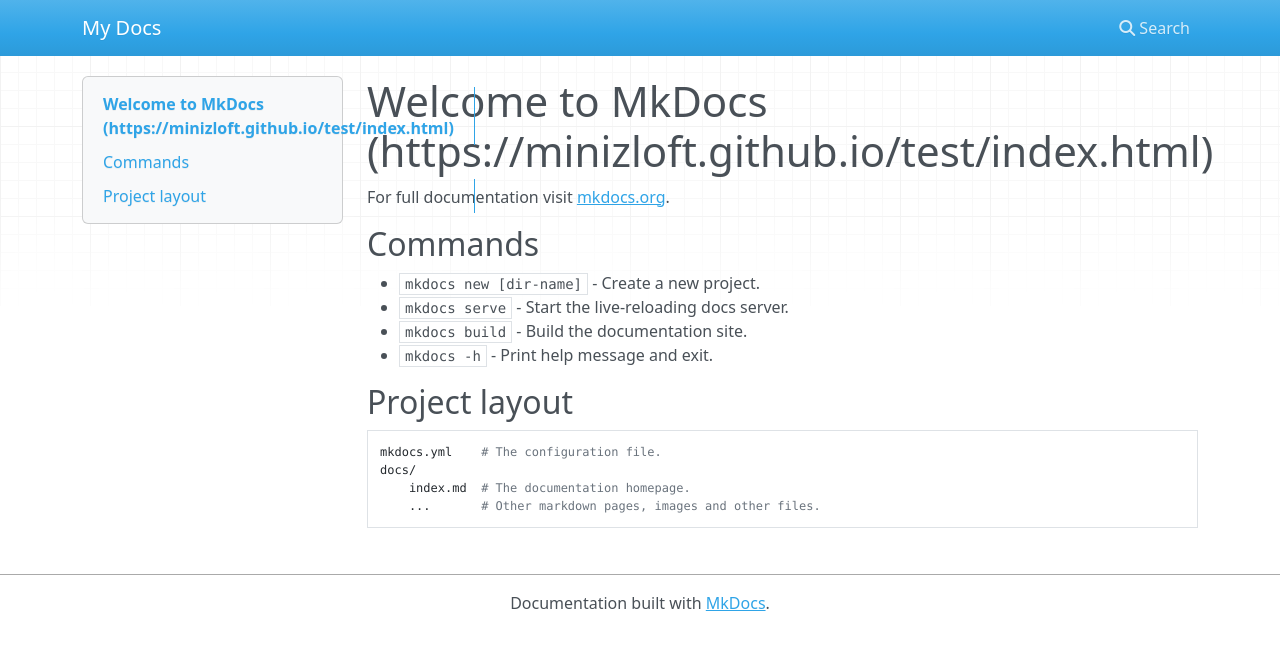
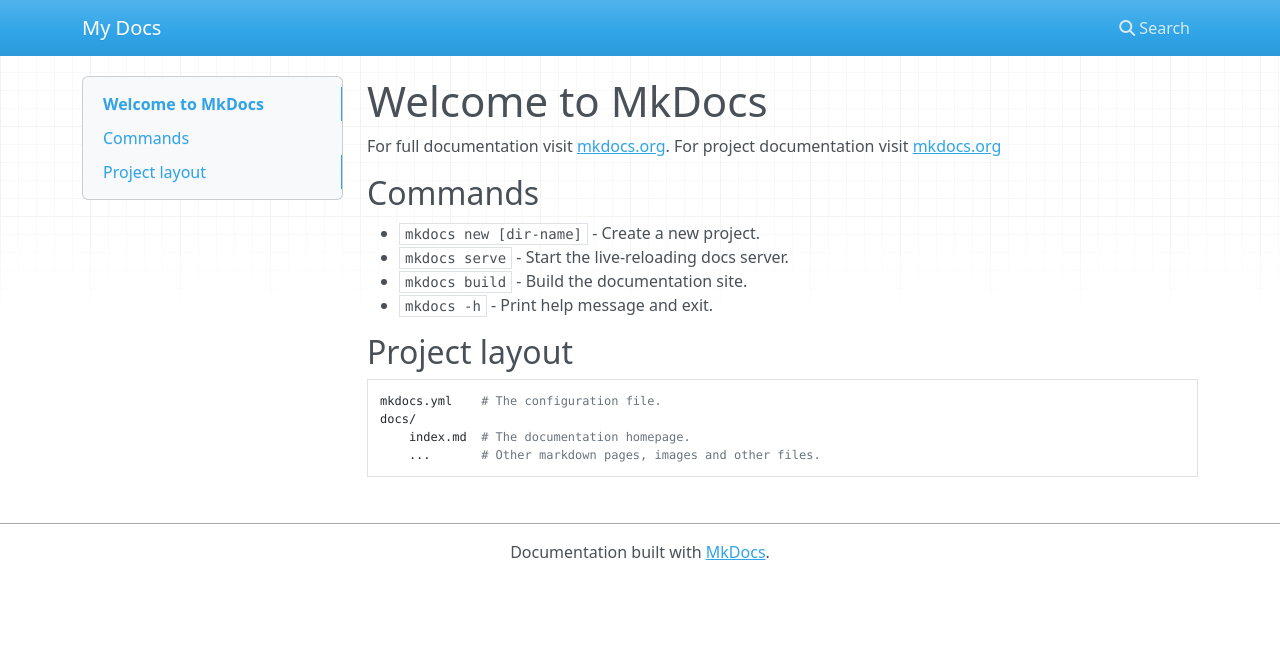
Before and after one commit to minizloft/test, an MkDocs documentation site: the page built from docs/index.md, in a window 1280 px wide. Shown: the top 650 px of the page. Built offline with MkDocs 1.6.1, drawn with Linux system fonts in a browser that asks for light colours; nearby versions of some CDN libraries.

Commit message:
Fix project documentation URL

```diff
--- a/docs/index.md
+++ b/docs/index.md
@@ -1,6 +1,7 @@
-# Welcome to MkDocs (https://minizloft.github.io/test/index.html)
+# Welcome to MkDocs
 
 For full documentation visit [mkdocs.org](https://www.mkdocs.org).
+For project documentation visit [mkdocs.org](https://minizloft.github.io/test)
 
 ## Commands
 
```
